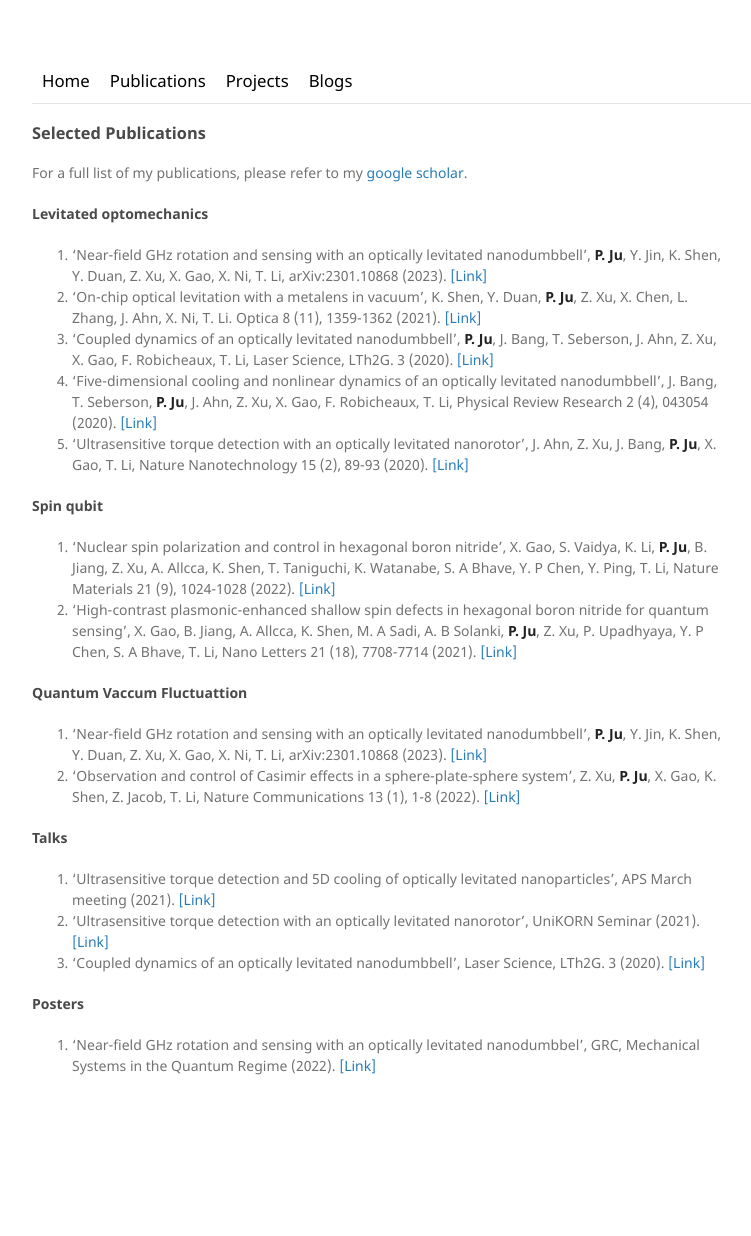
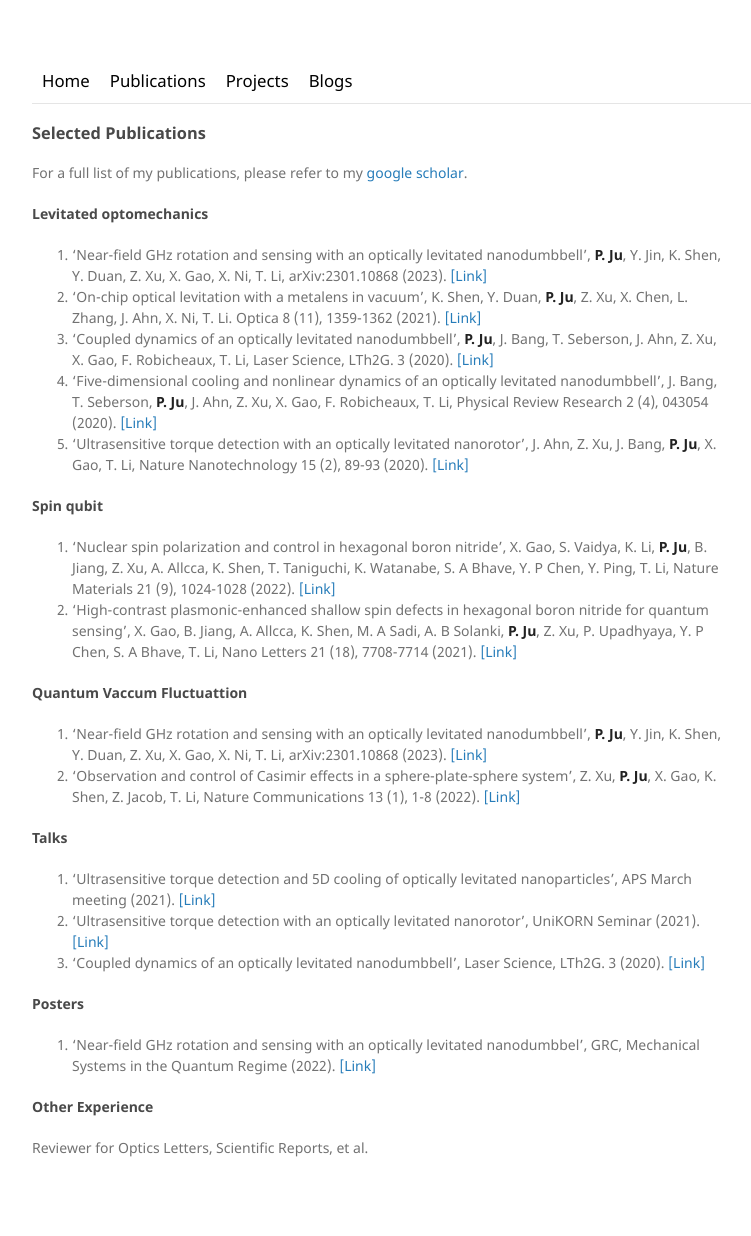
Before and after one commit to peng-ju/peng-ju.github.io, a Jekyll site: the page built from publications/index.md, in a window 1280 px wide. Shown: the whole page, without its empty margins (108-859 px from the left). Built offline with Jekyll 4.4.1, drawn with Linux system fonts in a browser that asks for light colours; before the commit the page ends 1154 px from its top, so only the background shows below that.

Commit message:
Update index.md

```diff
--- a/publications/index.md
+++ b/publications/index.md
@@ -28,3 +28,7 @@ For a full list of my publications, please refer to my [google scholar](https://
 
 #### Posters
 1. 'Near-field GHz rotation and sensing with an optically levitated nanodumbbel', GRC, Mechanical Systems in the Quantum Regime (2022). [[Link]](https://www.grc.org/mechanical-systems-in-the-quantum-regime-conference/2022/)
+
+
+#### Other Experience
+Reviewer for Optics Letters, Scientific Reports, et al.
```
